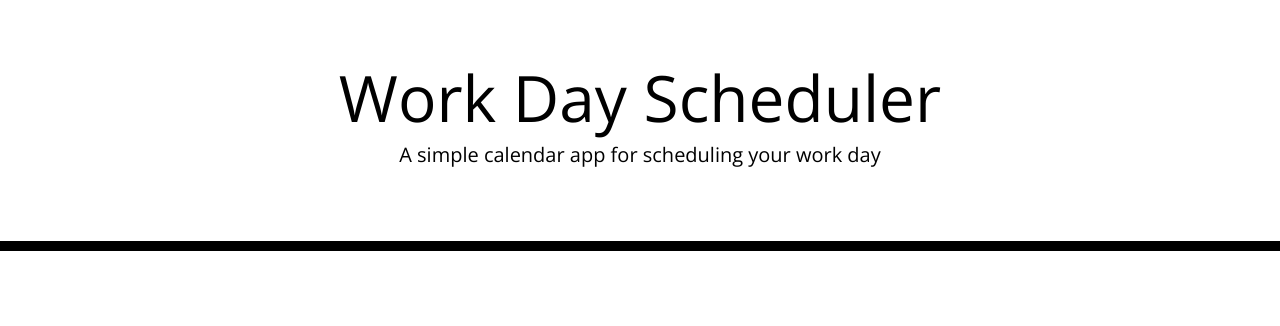
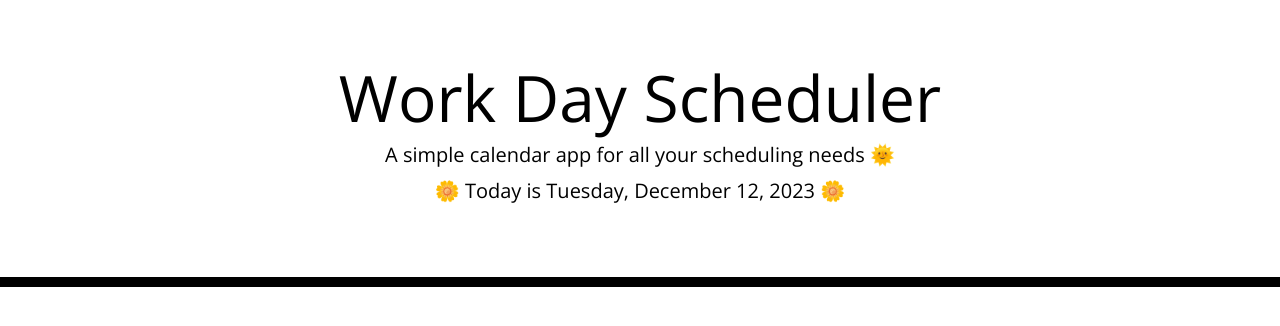
Before and after one commit to TuuPuu/fun-daily-planner-app, a plain HTML site: page index.html in a window 1280 px wide. Drawn offline with nearby package versions, Linux system fonts and the light colour scheme.

Commit message:
Created function that displays current date via fetching from api

```diff
--- a/index.html
+++ b/index.html
@@ -9,7 +9,7 @@
       rel="stylesheet"
       integrity="sha384-KK94CHFLLe+nY2dmCWGMq91rCGa5gtU4mk92HdvYe+M/SXH301p5ILy+dN9+nJOZ"
       crossorigin="anonymous"
-      />
+    />
     <link
       rel="stylesheet"
       href="https://use.fontawesome.com/releases/v5.8.1/css/all.css"
@@ -27,7 +27,7 @@
   <body>
     <header>
       <h1 class="display-3">Work Day Scheduler</h1>
-      <p class="lead">A simple calendar app for scheduling your work day</p>
+      <p class="lead">A simple calendar app for all your scheduling needs 🌞</p>
       <p id="currentDay" class="lead"></p>
     </header>
     <div class="container">
@@ -36,5 +36,20 @@
 
     <script src="https://cdnjs.cloudflare.com/ajax/libs/jquery/3.2.1/jquery.min.js"></script>
     <script src="https://cdn.jsdelivr.net/npm/dayjs@1/dayjs.min.js"></script>
+
+    <script>
+      // DISPLAY CURRENT DATE //
+
+      function displayCurrentDay() {
+        // access html element in order to display current date
+        const currentDayElement = document.getElementById("currentDay");
+        // store the data fetched from api into a variable
+        const currentDate = dayjs().format("dddd, MMMM D, YYYY");
+        // replace text of html id element to given message
+        currentDayElement.textContent = `🌼 Today is ${currentDate} 🌼`;
+      }
+      // call the function- replace later with event listener
+      displayCurrentDay();
+    </script>
   </body>
 </html>
```
